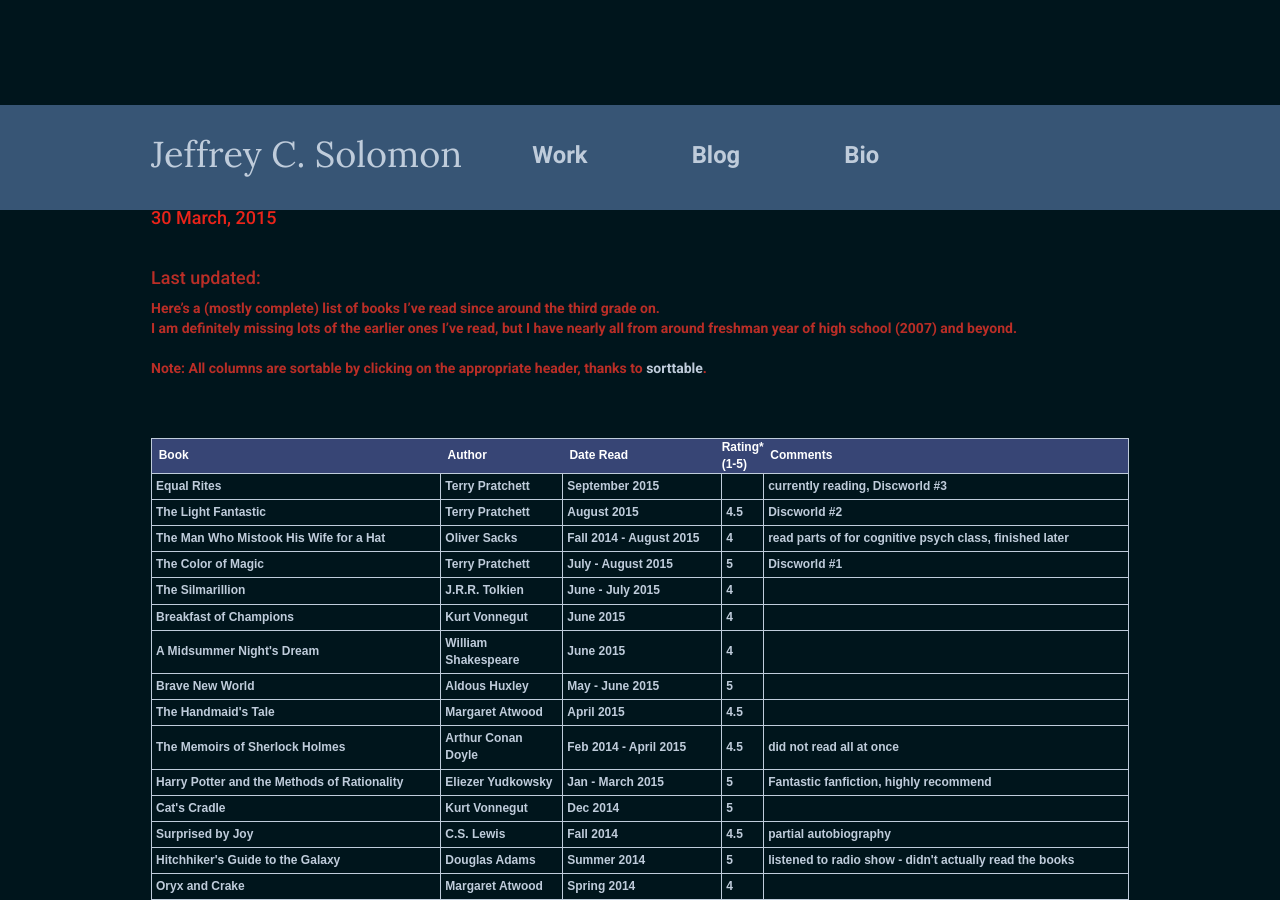
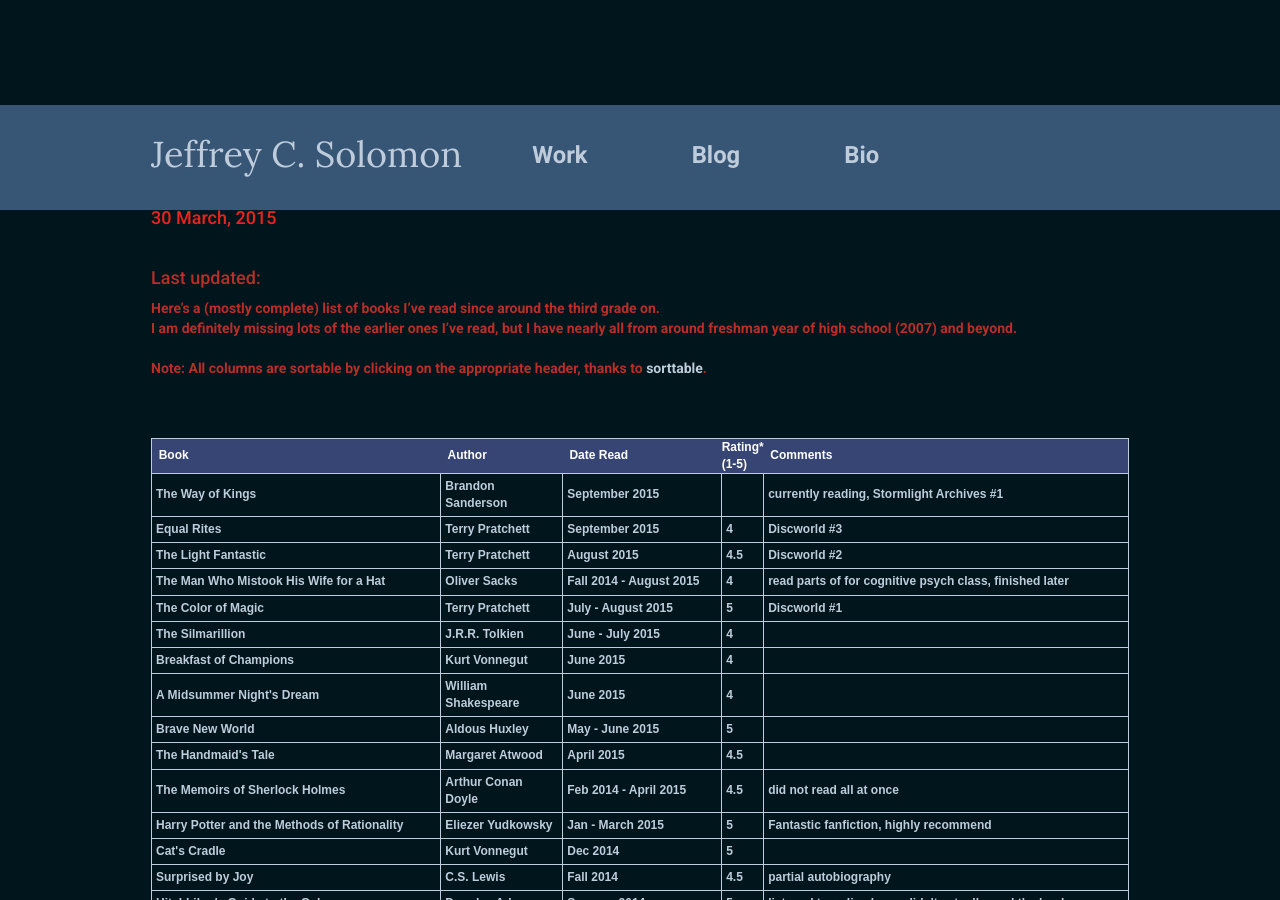
Before and after one commit to JeffSolo/jeffsolo.github.com, a Jekyll site: the page built from _posts/2015-03-30-books.md, in a window 1280 px wide and 900 px high. Built offline with Jekyll 4.4.1, drawn with Linux system fonts in a browser that asks for light colours; nearby versions of some CDN libraries; Markdown is read by kramdown in place of the engine named in the settings; some of the changed text lies outside the part shown.

Commit message:
updated books

```diff
--- a/_includes/books.html
+++ b/_includes/books.html
@@ -19,7 +19,8 @@
 }
 </style><table class="tableizer-table sortable">
 <tr class="tableizer-firstrow fingerpointer"><th>&nbsp;&nbsp;Book</th><th>&nbsp;&nbsp;Author</th><th>&nbsp;&nbsp;Date Read</th><th>Rating* <br>(1-5)</th><th>&nbsp;&nbsp;Comments</th></tr>
- <tr><td>Equal Rites</td><td>Terry Pratchett</td><td sorttable_customkey="-8">September 2015</td><td></td><td>currently reading, Discworld #3</td></tr>
+ <tr><td>The Way of Kings</td><td>Brandon Sanderson</td><td sorttable_customkey="-9">September 2015</td><td></td><td>currently reading, Stormlight Archives #1</td></tr>
+ <tr><td>Equal Rites</td><td>Terry Pratchett</td><td sorttable_customkey="-8">September 2015</td><td>4</td><td>Discworld #3</td></tr>
  <tr><td>The Light Fantastic</td><td>Terry Pratchett</td><td sorttable_customkey="-7">August 2015</td><td>4.5</td><td>Discworld #2</td></tr>
  <tr><td>The Man Who Mistook His Wife for a Hat</td><td>Oliver Sacks</td><td sorttable_customkey="-6">Fall 2014 - August 2015</td><td>4</td><td>read parts of for cognitive psych class, finished later</td></tr>
  <tr><td>The Color of Magic</td><td>Terry Pratchett</td><td sorttable_customkey="-5">July - August 2015</td><td>5</td><td>Discworld #1</td></tr>
@@ -90,6 +92,7 @@
  <tr><td>The Pearl</td><td>John Steinbeck</td><td sorttable_customkey="50">Early 2008</td><td>3</td><td>read for freshman english class</td></tr>
  <tr><td>Flowers for Algernon</td><td>Daniel Keyes</td><td sorttable_customkey="51">Fall - Winter 2007</td><td>3!</td><td>might like it more now than I did at the time</td></tr>
  <tr><td>Lord of the Rings (all, second time) </td><td>J.R.R Tolkien</td><td sorttable_customkey="52">Fall 2007</td><td>5</td><td>my second time through</td></tr>
+ <tr><td>The Long Dark Tea-Time of the Soul</td><td>Douglas Adams</td><td sorttable_customkey="52.5">Summer 2007?</td><td>4!</td><td></td></tr>
  <tr><td>Harry Potter (entire series)</td><td>J.K. Rowling</td><td sorttable_customkey="53">2003 - 2007</td><td>4</td><td>&nbsp;</td></tr>
  <tr><td>The Hobbit</td><td>J.R.R Tolkien</td><td sorttable_customkey="54">Summer 2007?</td><td>5</td><td>&nbsp;</td></tr>
  <tr><td>Timeline</td><td>Michael Crichton </td><td sorttable_customkey="55">2005</td><td>4.5</td><td>&nbsp;</td></tr>
```
Also changed, not shown: other parts of _includes/books.html (+1 -0 lines), 1 other file.
